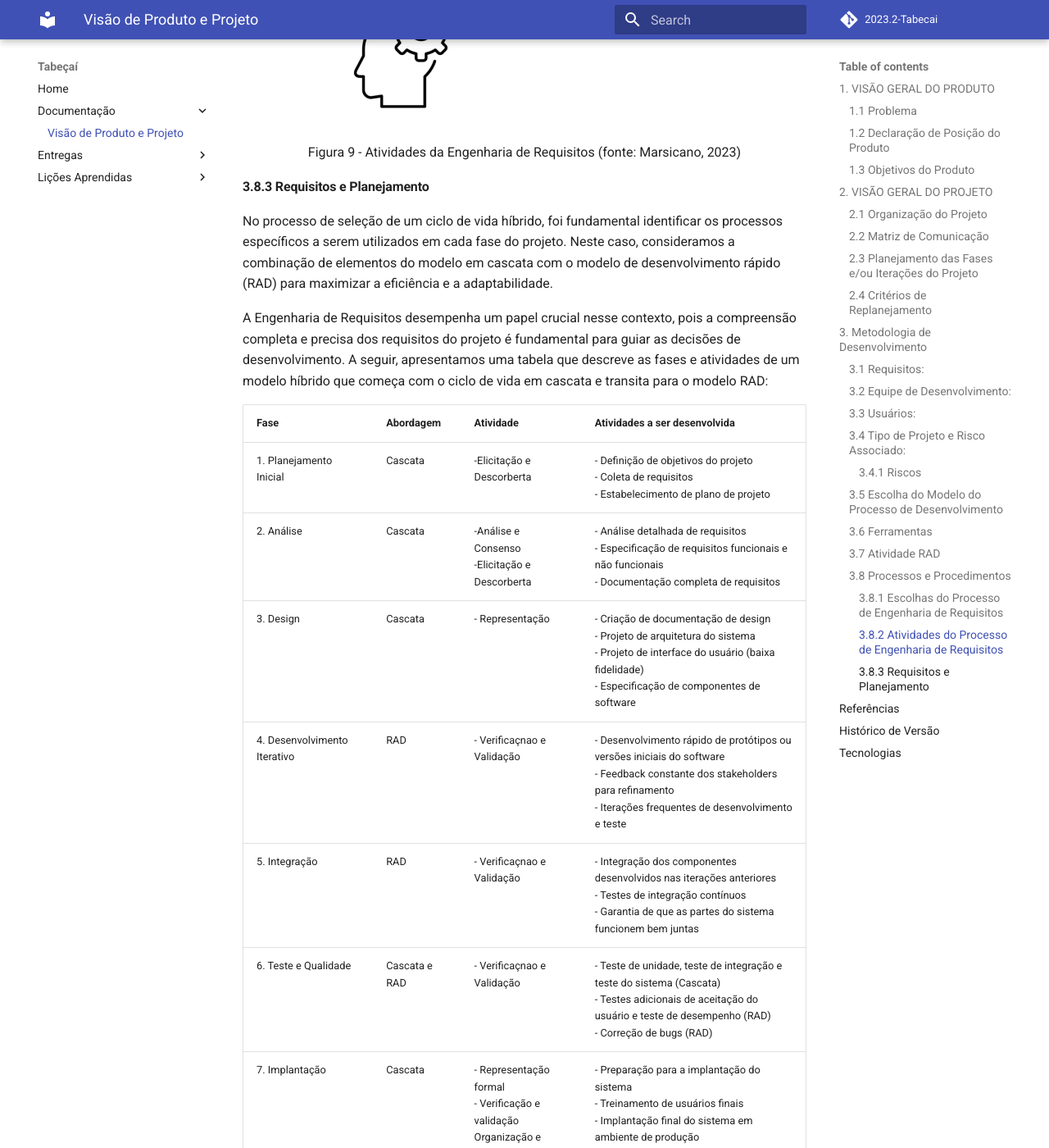
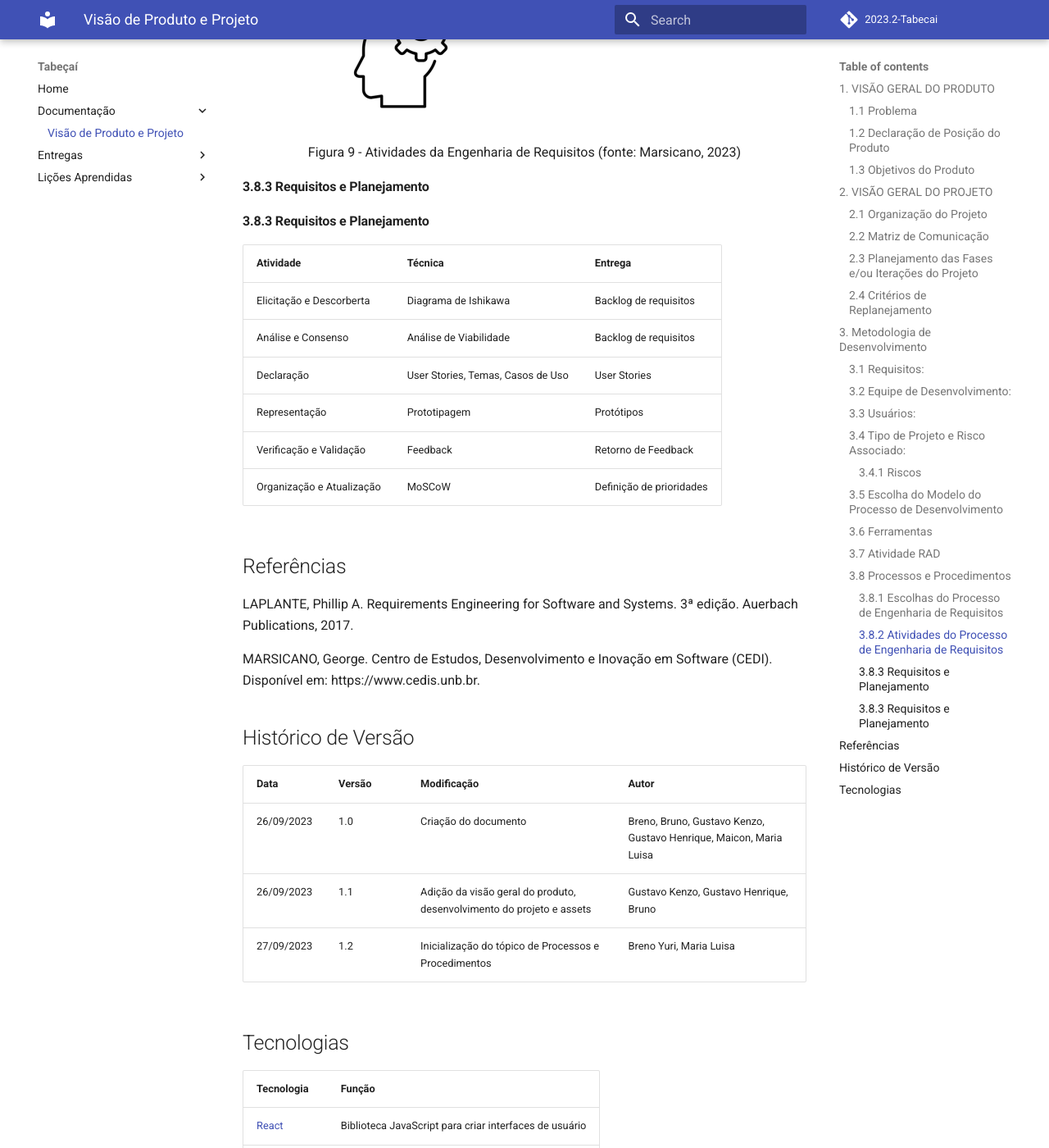
Before and after one commit to mdsreq-fga-unb/2023.2-Tabecai, an MkDocs documentation site: the page built from docs/visao-produto-projeto.md, in a window 1280 px wide and 1400 px high, scrolled down 11433 px. Shown: the whole window at 82% size. Built offline with MkDocs 1.6.1 and Material for MkDocs 9.7.7, drawn with Linux system fonts in a browser that asks for light colours; comment, search, counter and statistics services are not loaded.

Commit message:
(#7) Alterando o item 3.8.3 Requisitos e Planejamento

```diff
--- a/docs/visao-produto-projeto.md
+++ b/docs/visao-produto-projeto.md
@@ -233,19 +233,18 @@ Figura 9 - Atividades da Engenharia de Requisitos (fonte: Marsicano, 2023)
 
 #### 3.8.3 Requisitos e Planejamento
 
-No processo de seleção de um ciclo de vida híbrido, foi fundamental identificar os processos específicos a serem utilizados em cada fase do projeto. Neste caso, consideramos a combinação de elementos do modelo em cascata com o modelo de desenvolvimento rápido (RAD) para maximizar a eficiência e a adaptabilidade.
+#### 3.8.3 Requisitos e Planejamento
 
-A Engenharia de Requisitos desempenha um papel crucial nesse contexto, pois a compreensão completa e precisa dos requisitos do projeto é fundamental para guiar as decisões de desenvolvimento. A seguir, apresentamos uma tabela que descreve as fases e atividades de um modelo híbrido que começa com o ciclo de vida em cascata e transita para o modelo RAD:
+| Atividade                                                                                | Técnica     | Entrega                                                                                                                                                                |
+| ---------------------------------------------------------------------------------------- | ------------- | --------------------------------------------------------------------------------------------------------------------------------------------------------------------------------------------- |
+| Elicitação e Descorberta                                                                | Diagrama de Ishikawa       | 	Backlog de requisitos                                                                              |
+| Análise e Consenso                                     | Análise de Viabilidade       | Backlog de requisitos                                                |
+| Declaração                                                                         | User Stories, Temas, Casos de Uso       | User Stories   |
+| Representação                                                               | Prototipagem           | Protótipos |
+| Verificação e Validação                                                              | Feedback           | Retorno de Feedback             |
+| Organização e Atualização                                                               | MoSCoW | Definição de  prioridades     |
 
-| Fase                         | Abordagem     | Atividade                                                                                | Atividades a ser desenvolvida                                                                                                                                                                 |
-| ---------------------------- | ------------- | ---------------------------------------------------------------------------------------- | --------------------------------------------------------------------------------------------------------------------------------------------------------------------------------------------- |
-| 1. Planejamento Inicial      | Cascata       | -Elicitação e Descorberta                                                                | - Definição de objetivos do projeto <br /> - Coleta de requisitos <br /> - Estabelecimento de plano de projeto                                                                                |
-| 2. Análise                   | Cascata       | -Análise e Consenso <br /> -Elicitação e Descorberta                                     | - Análise detalhada de requisitos <br />- Especificação de requisitos funcionais e não funcionais<br /> - Documentação completa de requisitos                                                 |
-| 3. Design                    | Cascata       | - Representação                                                                          | - Criação de documentação de design <br /> - Projeto de arquitetura do sistema <br />- Projeto de interface do usuário (baixa fidelidade) <br /> - Especificação de componentes de software   |
-| 4. Desenvolvimento Iterativo | RAD           | - Verificaçnao e Validação                                                               | - Desenvolvimento rápido de protótipos ou versões iniciais do software <br /> - Feedback constante dos stakeholders para refinamento <br /> - Iterações frequentes de desenvolvimento e teste |
-| 5. Integração                | RAD           | - Verificaçnao e Validação                                                               | - Integração dos componentes desenvolvidos nas iterações anteriores <br /> - Testes de integração contínuos <br />- Garantia de que as partes do sistema funcionem bem juntas                 |
-| 6. Teste e Qualidade         | Cascata e RAD | - Verificaçnao e Validação                                                               | - Teste de unidade, teste de integração e teste do sistema (Cascata)<br /> - Testes adicionais de aceitação do usuário e teste de desempenho (RAD) <br /> - Correção de bugs (RAD)            |
-| 7. Implantação               | Cascata       | - Representação formal <br /> - Verificação e validação <br /> Organização e Atualização | - Preparação para a implantação do sistema <br /> - Treinamento de usuários finais <br /> - Implantação final do sistema em ambiente de produção                                              |
+
 
 ## Referências
 
```
